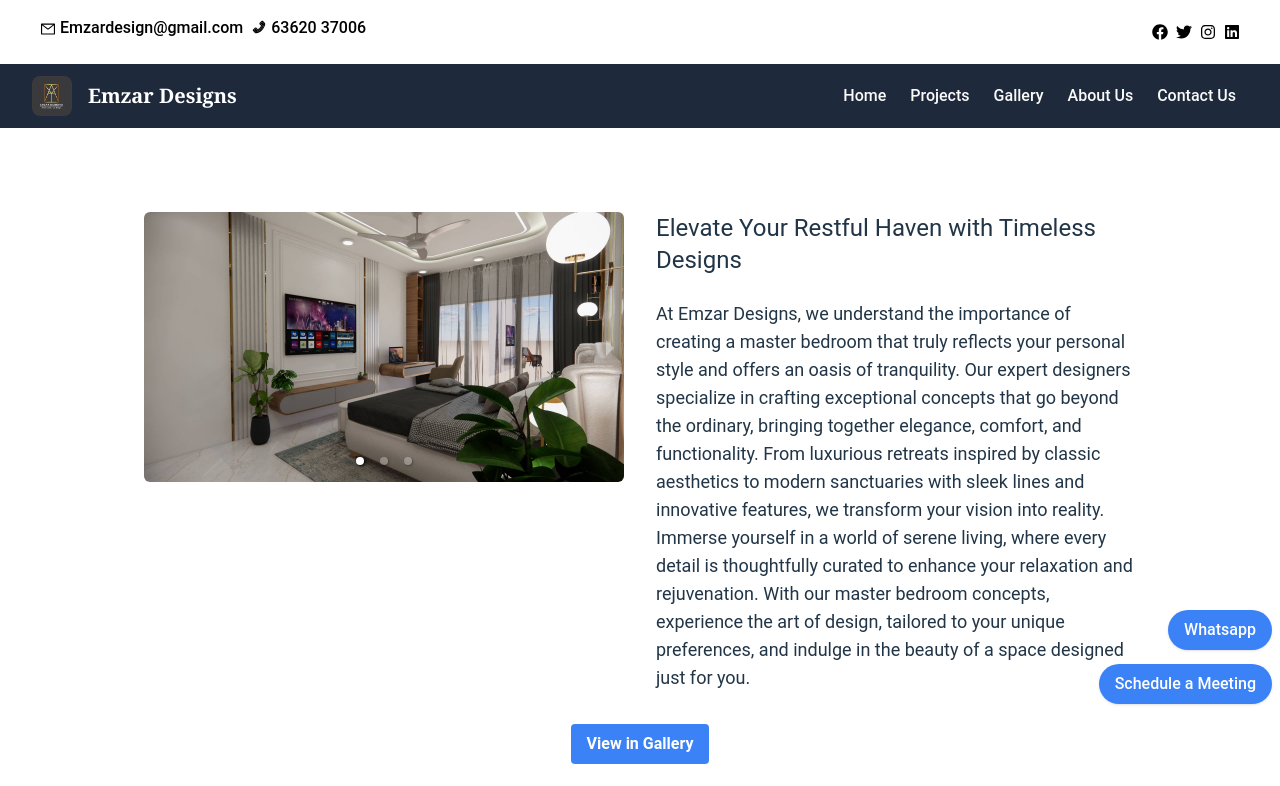
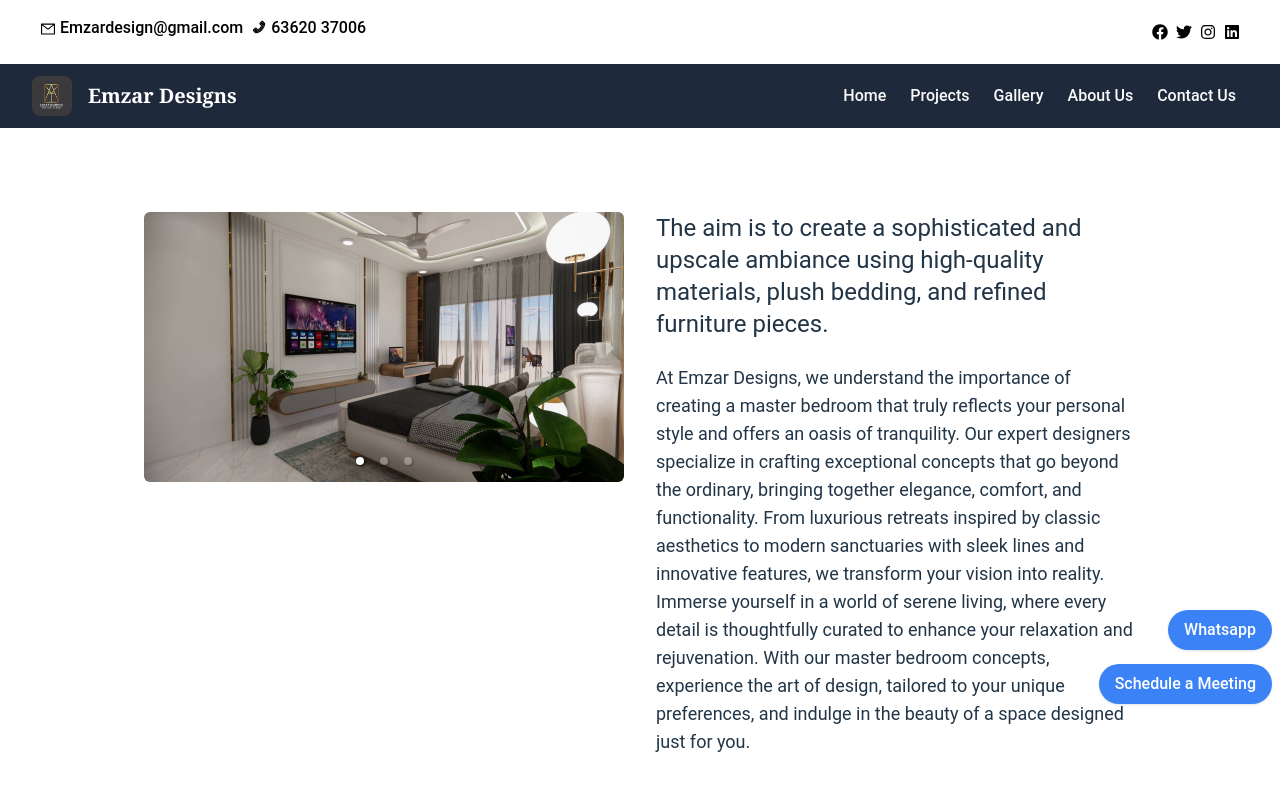
Before and after one commit to SlenderShield/EmzarDesign, a React (Vite) app: page /projects/1 in a window 1280 px wide. Shown: the top 786 px of the page. Built offline with nearby package versions, Linux system fonts and the light colour scheme.

Commit message:
add details

```diff
--- a/src/components/ProjectDetailsPage.jsx
+++ b/src/components/ProjectDetailsPage.jsx
@@ -8,7 +8,8 @@ const projects = [
   {
     id: 1,
     title: "Master Bedroom Concepts",
-    tagLine: "Elevate Your Restful Haven with Timeless Designs",
+    tagLine:
+      "The aim is to create a sophisticated and upscale ambiance using high-quality materials, plush bedding, and refined furniture pieces.",
     description:
       "At Emzar Designs, we understand the importance of creating a master bedroom that truly reflects your personal style and offers an oasis of tranquility. Our expert designers specialize in crafting exceptional concepts that go beyond the ordinary, bringing together elegance, comfort, and functionality. From luxurious retreats inspired by classic aesthetics to modern sanctuaries with sleek lines and innovative features, we transform your vision into reality. Immerse yourself in a world of serene living, where every detail is thoughtfully curated to enhance your relaxation and rejuvenation. With our master bedroom concepts, experience the art of design, tailored to your unique preferences, and indulge in the beauty of a space designed just for you.",
     image_arr: [
@@ -19,20 +20,22 @@ const projects = [
   },
   {
     id: 2,
-    title: "Project 2",
-    tagLine: "Elevate Your Restful Haven with Timeless Designs",
+    title: "Srikara Enclave Design",
+    tagLine:
+      "The enclave is designed with careful consideration of the placement and orientation of homes, green spaces, and common areas.",
     description:
       "At Emzar Designs, we understand the importance of creating a master bedroom that truly reflects your personal style and offers an oasis of tranquility. Our expert designers specialize in crafting exceptional concepts that go beyond the ordinary, bringing together elegance, comfort, and functionality. From luxurious retreats inspired by classic aesthetics to modern sanctuaries with sleek lines and innovative features, we transform your vision into reality. Immerse yourself in a world of serene living, where every detail is thoughtfully curated to enhance your relaxation and rejuvenation. With our master bedroom concepts, experience the art of design, tailored to your unique preferences, and indulge in the beauty of a space designed just for you.",
     image_arr: [
-      images["SNN_Clermont_Apartment"].kitchen_side,
-      images["SNN_Clermont_Apartment"].kitchen_side_two,
-      images["SNN_Clermont_Apartment"].tv_room_front,
+      images["Srikara_Enclave"].TV_room,
+      images["Srikara_Enclave"].Bedroom_sideview,
+      images["Srikara_Enclave"].hall,
     ],
   },
   {
     id: 3,
-    title: "Project 3",
-    tagLine: "Elevate Your Restful Haven with Timeless Designs",
+    title: "SNN Clermont Apartment",
+    tagLine:
+      "The apartment is designed with careful consideration of the placement and orientation of homes, green spaces, and common areas. ",
     description:
       "At Emzar Designs, we understand the importance of creating a master bedroom that truly reflects your personal style and offers an oasis of tranquility. Our expert designers specialize in crafting exceptional concepts that go beyond the ordinary, bringing together elegance, comfort, and functionality. From luxurious retreats inspired by classic aesthetics to modern sanctuaries with sleek lines and innovative features, we transform your vision into reality. Immerse yourself in a world of serene living, where every detail is thoughtfully curated to enhance your relaxation and rejuvenation. With our master bedroom concepts, experience the art of design, tailored to your unique preferences, and indulge in the beauty of a space designed just for you.",
     image_arr: [
@@ -43,14 +46,15 @@ const projects = [
   },
   {
     id: 4,
-    title: "Project 4",
-    tagLine: "Elevate Your Restful Haven with Timeless Designs",
+    title: "Study Gaming Room",
+    tagLine:
+      "The study room is a space that should reflect a person's character and individuality. ",
     description:
       "At Emzar Designs, we understand the importance of creating a master bedroom that truly reflects your personal style and offers an oasis of tranquility. Our expert designers specialize in crafting exceptional concepts that go beyond the ordinary, bringing together elegance, comfort, and functionality. From luxurious retreats inspired by classic aesthetics to modern sanctuaries with sleek lines and innovative features, we transform your vision into reality. Immerse yourself in a world of serene living, where every detail is thoughtfully curated to enhance your relaxation and rejuvenation. With our master bedroom concepts, experience the art of design, tailored to your unique preferences, and indulge in the beauty of a space designed just for you.",
     image_arr: [
-      images["SNN_Clermont_Apartment"].kitchen_side,
-      images["SNN_Clermont_Apartment"].kitchen_side_two,
-      images["SNN_Clermont_Apartment"].tv_room_front,
+      images["Study_Gaming_Room"].gaming_view,
+      images["Study_Gaming_Room"].wide_sofa,
+      images["Study_Gaming_Room"].tv_station,
     ],
   },
 ];
--- a/src/pages/projects.jsx
+++ b/src/pages/projects.jsx
@@ -29,7 +29,7 @@ const projects = [
     id: 4,
     title: "Study Gaming Room",
     description:
-      " The study room is a space that should reflect a person’s character and individuality. ",
+      " The study room is a space that should reflect a person's character and individuality. ",
     image: images["Study_Gaming_Room"].tv_station,
   },
   // Add more projects as needed
@@ -52,11 +52,7 @@ const ProjectsPage = () => {
             to={`/projects/${id}`} // Include project ID in the URL
             className={commonLinkClasses}
           >
-            <img
-              src={image}
-              alt={title}
-              className="w-full h-64 object-cover"
-            />
+            <img src={image} alt={title} className="w-full h-64 object-cover" />
             <div className="p-4">
               <h2 className="text-xl font-bold mb-2 text-sec_bg_color">
                 <span className="py-1 uppercase">{title} </span>
```
